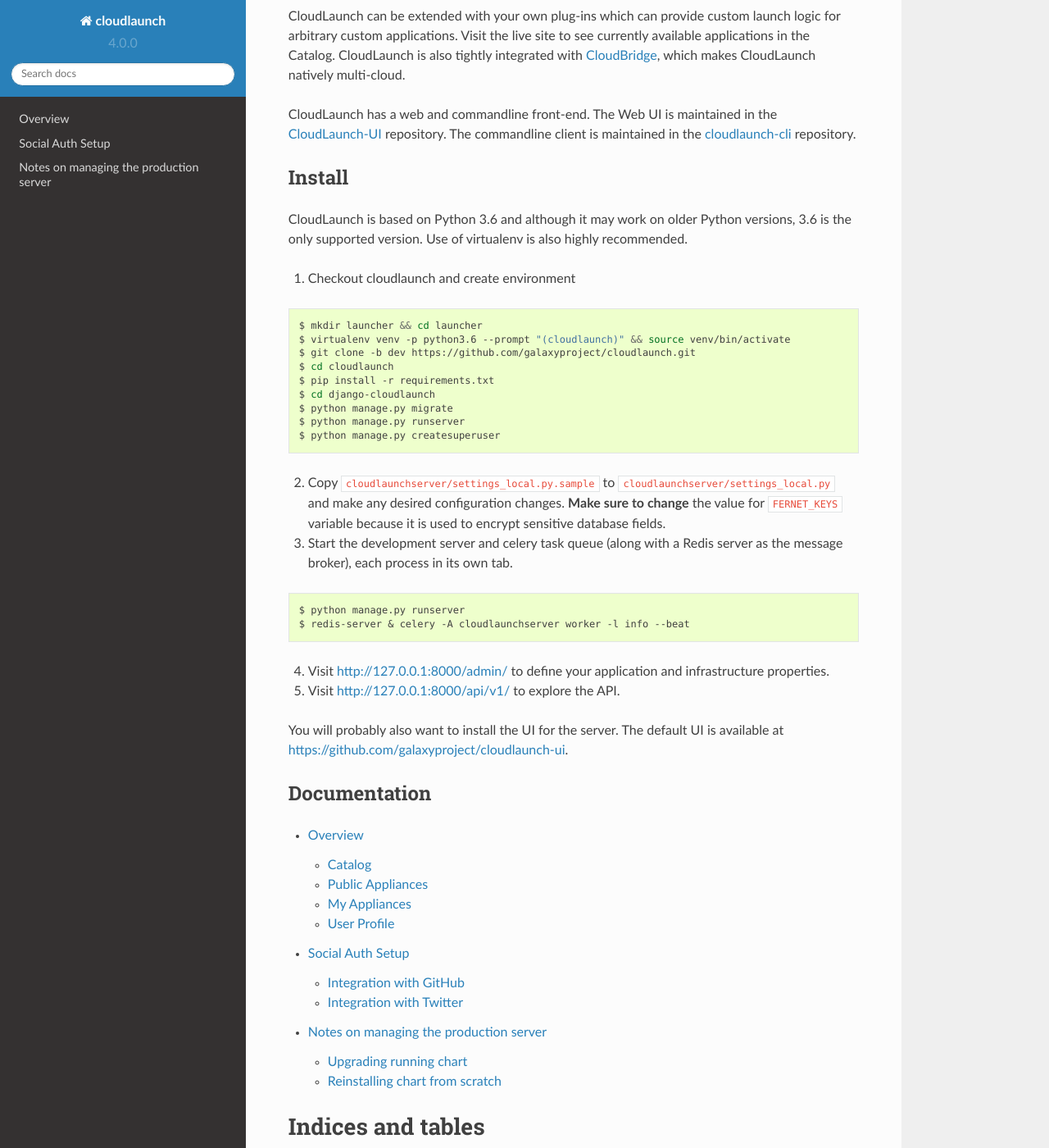
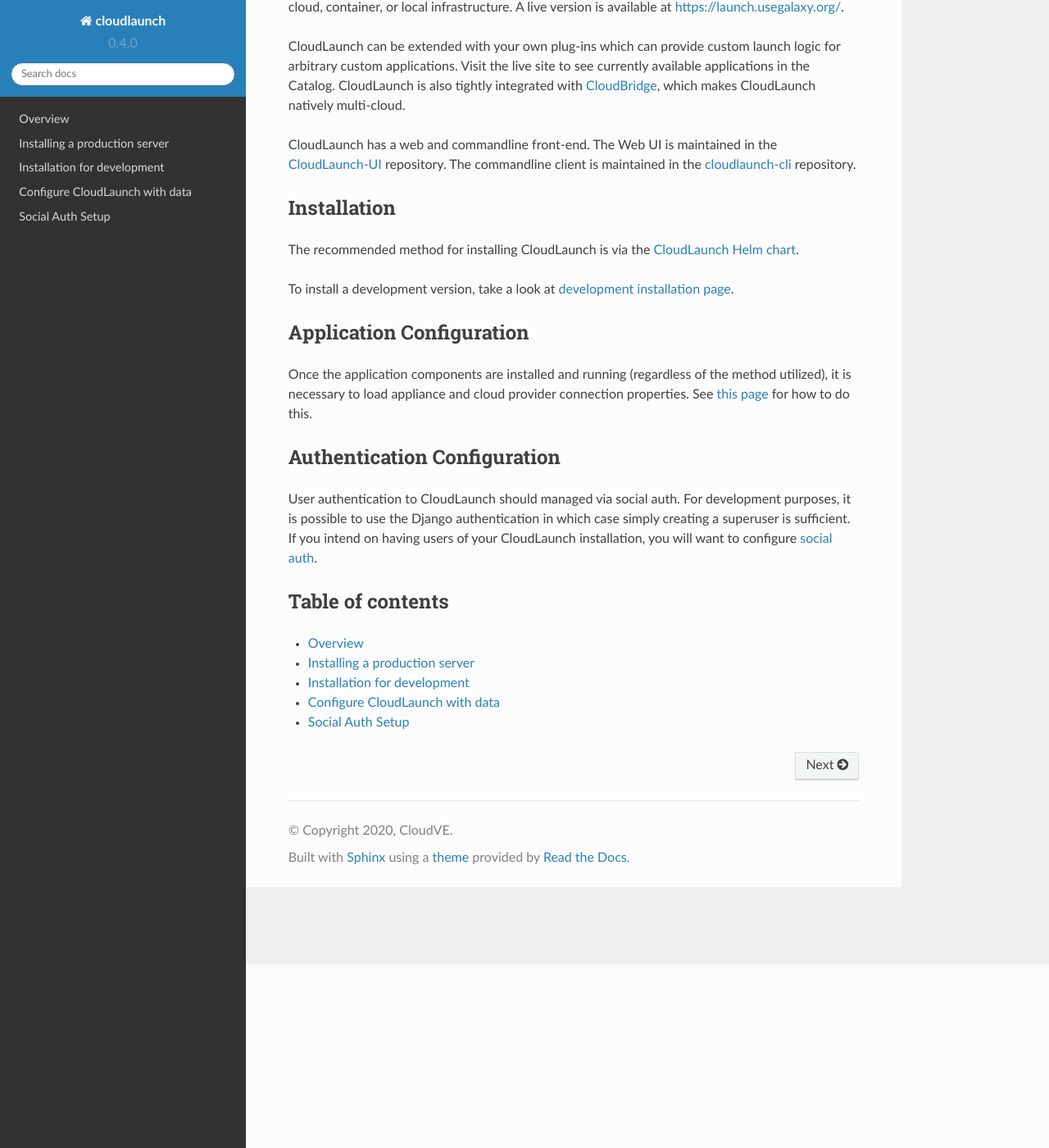
Before and after one commit to galaxyproject/cloudlaunch, a Sphinx documentation site: the page built from docs/index.rst, in a window 1280 px wide and 1400 px high, scrolled down 224 px. Shown: the whole window at 82% size. Built offline with Sphinx 7.4.7 and the Read the Docs theme 2.0.0, drawn with Linux system fonts in a browser that asks for light colours; some of the changed text lies outside the part shown.

Commit message:
Update installation and configuration docs

```diff
--- a/docs/conf.py
+++ b/docs/conf.py
@@ -62,9 +62,9 @@
 # built documents.
 #
 # Do not edit this number by hand. See Contributing section in the README.
-version = '4.0.0'
+version = '0.4.0'
 # The full version, including alpha/beta/rc tags.
-release = '4.0.0'
+release = '0.4.0'
 
 # The language for content autogenerated by Sphinx. Refer to documentation
 # for a list of supported languages.
--- a/docs/index.rst
+++ b/docs/index.rst
@@ -21,62 +21,41 @@
 The commandline client is maintained in the
 `cloudlaunch-cli <https://github.com/CloudVE/cloudlaunch-cli>`_ repository.
 
-Install
--------
+Installation
+------------
 
-CloudLaunch is based on Python 3.6 and although it may work on older Python
-versions, 3.6 is the only supported version. Use of virtualenv is also highly
-recommended.
+The recommended method for installing CloudLaunch is via the
+`CloudLaunch Helm chart <topics/production_server_mgmt.html>`_.
 
-1. Checkout cloudlaunch and create environment
-
-.. code-block:: bash
-
-    $ mkdir launcher && cd launcher
-    $ virtualenv venv -p python3.6 --prompt "(cloudlaunch)" && source venv/bin/activate
-    $ git clone -b dev https://github.com/galaxyproject/cloudlaunch.git
-    $ cd cloudlaunch
-    $ pip install -r requirements.txt
-    $ cd django-cloudlaunch
-    $ python manage.py migrate
-    $ python manage.py runserver
-    $ python manage.py createsuperuser
-
-2. Copy ``cloudlaunchserver/settings_local.py.sample`` to
-   ``cloudlaunchserver/settings_local.py`` and make any desired configuration
-   changes. **Make sure to change** the value for ``FERNET_KEYS`` variable
-   because it is used to encrypt sensitive database fields.
-
-3. Start the development server and celery task queue (along with a Redis
-   server as the message broker), each process in its own tab.
-
-.. code-block:: bash
-
-    $ python manage.py runserver
-    $ redis-server & celery -A cloudlaunchserver worker -l info --beat
-
-4. Visit http://127.0.0.1:8000/admin/ to define your application and
-   infrastructure properties.
-
-5. Visit http://127.0.0.1:8000/api/v1/ to explore the API.
-
-You will probably also want to install the UI for the server. The default UI
-is available at https://github.com/galaxyproject/cloudlaunch-ui.
+To install a development version, take a look at
+`development installation page <topics/development_server_installation.html>`_.
 
 
-Documentation
--------------
+Application Configuration
+-------------------------
+
+Once the application components are installed and running (regardless of the
+method utilized), it is necessary to load appliance and cloud provider
+connection properties. See `this page <topics/configuration.html>`_ for how to
+do this.
+
+Authentication Configuration
+----------------------------
+
+User authentication to CloudLaunch should managed via social auth. For
+development purposes, it is possible to use the Django authentication in which
+case simply creating a superuser is sufficient. If you intend on having users
+of your CloudLaunch installation, you will want to configure
+`social auth <topics/social_auth.html>`_.
+
+
+Table of contents
+-----------------
 .. toctree::
-   :maxdepth: 2
+   :maxdepth: 1
 
    topics/overview.rst
+   topics/production_server_mgmt.rst
+   topics/development_server_installation.rst
+   topics/configuration.rst
    topics/social_auth.rst
-   topics/production_server_mgmt.rst
-
-
-Indices and tables
-==================
-
-* :ref:`genindex`
-* :ref:`modindex`
-* :ref:`search`
--- /dev/null
+++ b/docs/topics/configuration.rst
@@ -0,0 +1,50 @@
+Configure CloudLaunch with data
+===============================
+
+Once running, it is necessary to load the CloudLaunch database with information
+about the appliances available for launching as well as cloud providers
+where those appliances can be launched.
+
+The following commands show how to load the information that is available on
+the hosted CloudLaunch server available at https://launch.usegalaxy.org/. It
+is recommended to load those values and then edit them to fit your needs.
+
+Loading clouds
+--------------
+
+Appliances define properties required to properly launch an application on a
+cloud provider. Run the following commands from the CloudLaunch server
+repository with the suitable Conda environment activated.
+
+.. code-block:: bash
+
+    cd django-cloudlaunch
+    curl https://raw.githubusercontent.com/CloudVE/cloudlaunch-helm/master/cloudlaunchserver/data/1_clouds.json --output clouds.json
+    python manage.py loaddata clouds.json
+
+If we start the CloudLaunch server now and naviage to the admin console,
+``DJCLOUDBRIDGE -> Clouds``, we can see a list of cloud providers that have
+been loaded and CloudLaunch can target.
+
+If you would like to add a new cloud provider to be included in either the
+hosted service or for distribution, please issuea pull requets to includ the
+necessary connection properties to
+https://github.com/CloudVE/cloudlaunch-helm/blob/master/cloudlaunchserver/data/1_clouds.json
+
+
+Loading appliances
+------------------
+
+Rather than loading application-specific information by hand, we can load apps
+from an application registry in bulk. At the moment, this action needs to be
+performed from the CloudLaunch admin console.
+
+On the CloudLaunch admin console, head to ``CloudLaunch -> Applications`` page
+and click ``Add application`` button in the top right corner. Provide an
+arbitrary name, say `placeholder`, for the application name and click save. Any
+information provided for this application will get overwritten with the
+information from the application reigistry. Back on the page listing
+applications, select the checkbox next to the newly created application and
+then from the ``Action`` menu, select ``Import app data from url``. Click
+``Update`` on the next page to load the default set of applications and your
+installation of CloudLaunch will have loaded all currenly available apps.
--- /dev/null
+++ b/docs/topics/development_server_installation.rst
@@ -0,0 +1,86 @@
+Installation for development
+============================
+
+CloudLaunch is made up of three services: the server, the user interface (UI),
+and a message queue. All three processes need to run for the application to
+function properly. See instructions below on how to install and start each
+of the processes.
+
+Install the server
+------------------
+
+CloudLaunch is based on Python 3.6 and although it may work on older Python
+versions, 3.6 is the only supported version. Use of Conda or virtualenv is also
+highly advised.
+
+1. Checkout CloudLaunch and create an isolated environment
+
+.. code-block:: bash
+
+    $ conda create --name cl --yes python=3.6
+    $ conda activate cl
+    $ git clone https://github.com/galaxyproject/cloudlaunch.git
+    $ cd cloudlaunch
+    $ pip install -r requirements_dev.txt
+    $ cd django-cloudlaunch
+
+2. Copy ``cloudlaunchserver/settings_local.py.sample`` to
+   ``cloudlaunchserver/settings_local.py`` and make any desired configuration
+   changes. No change are required for the CloudLaunch to run.
+
+3. Run the migrations and create a superuser:
+
+.. code-block:: bash
+
+    $ python manage.py migrate
+    $ python manage.py createsuperuser
+
+4. Start the web server and Celery in separate tabs
+
+.. code-block:: bash
+
+    $ python manage.py runserver
+    $ redis-server & celery -A cloudlaunchserver worker -l info --beat
+
+5. Visit http://127.0.0.1:8000/cloudlaunch/admin/ to define appliances and
+   add cloud providers.
+
+6. Visit http://127.0.0.1:8000/cloudlaunch/api/v1/ to explore the API.
+
+
+Install the UI
+--------------
+
+1. Clone the source code repository
+
+.. code-block:: bash
+
+    $ git clone https://github.com/galaxyproject/cloudlaunch-ui.git
+    $ cd cloudlaunch-ui
+
+2. Install required libraries
+
+Make sure you have ``node`` (version 6.*) installed. Then install
+dependencies with the following commands:
+
+.. code-block:: bash
+
+    # Install typescript development support
+    npm install -g tsd
+    # Install angular-cli
+    npm install -g @angular/cli
+    # Install dependencies
+    npm install
+
+3. Run the development server
+
+Start the development server with
+
+.. code-block:: bash
+
+    npm start
+
+Or if you use yarn as your preferred package manager, ``yarn start``.
+
+Access the server at ``http://localhost:4200/``. The app will
+automatically reload if you change any of the source files.
--- a/docs/topics/overview.rst
+++ b/docs/topics/overview.rst
@@ -8,7 +8,6 @@
 is a virtual machine that packages a ready-to-run application(s), eliminating
 the need to install and configure complex stacks of software. (e.g. Galaxy,
 Genomics Virtual Lab, SLURM).
-
 
 Public Appliances
 -----------------
--- a/docs/topics/production_server_mgmt.rst
+++ b/docs/topics/production_server_mgmt.rst
@@ -1,5 +1,5 @@
-Notes on managing the production server
-=======================================
+Installing a production server
+==============================
 
 Upgrading running chart
 -----------------------
```
Also changed, not shown: other parts of docs/index.rst (+2 -2 lines).
